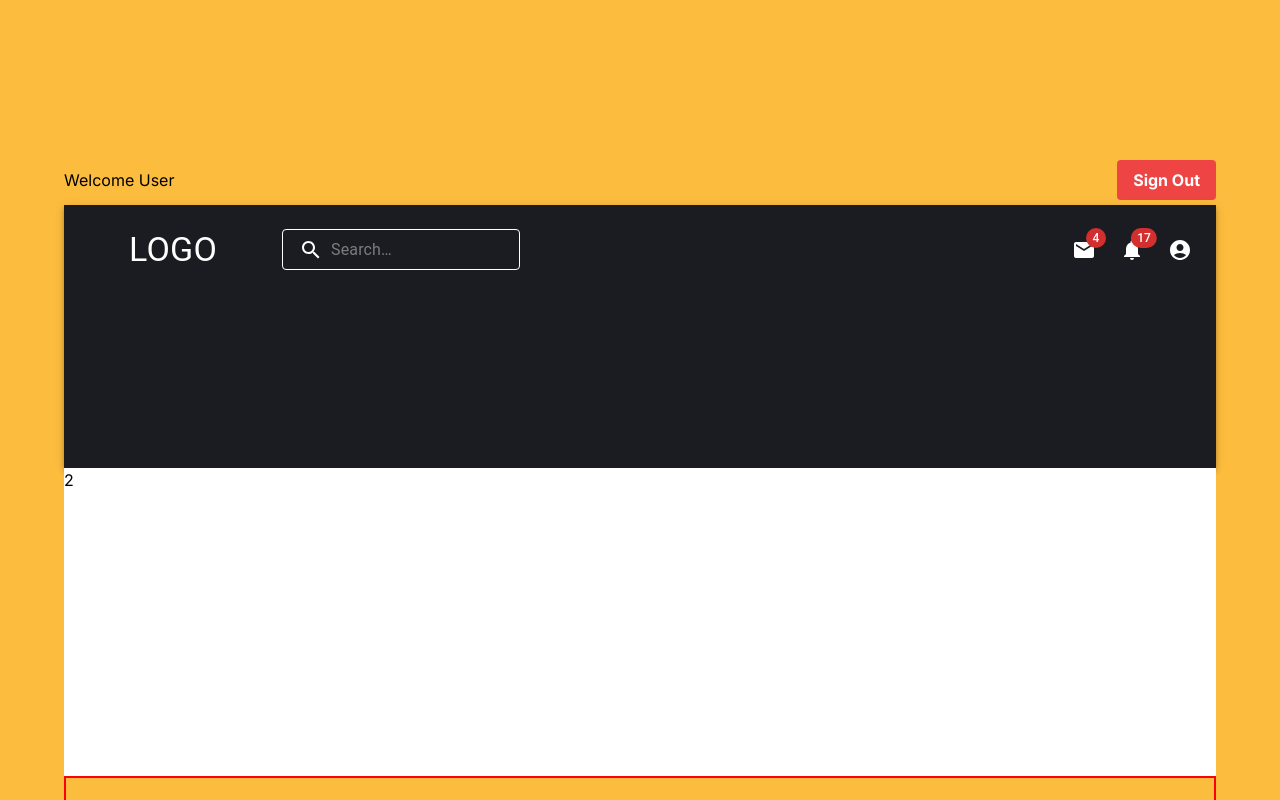
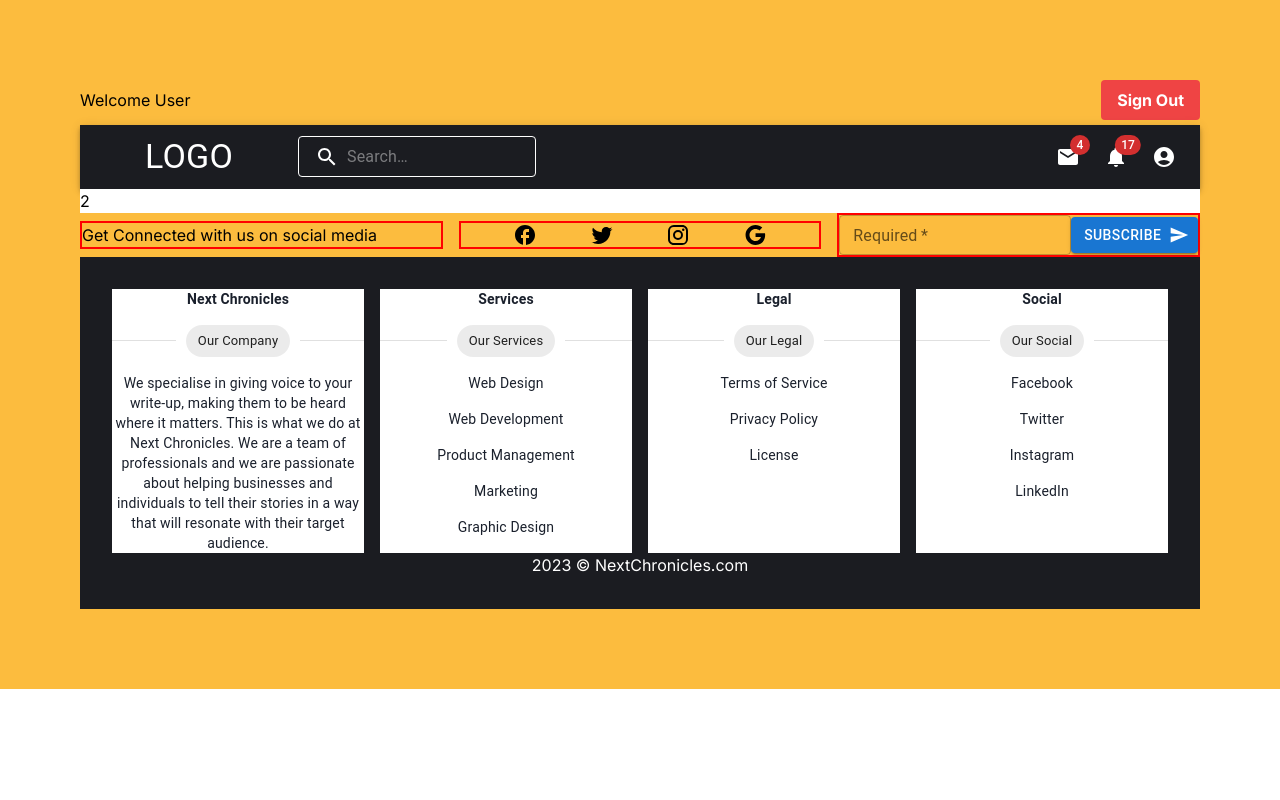
Before and after one commit to Bestbynature/NextChronicle, a Next.js app: page /dashboard in a window 1280 px wide. Shown: the top 800 px of the page. Built offline with nearby package versions, Linux system fonts and the light colour scheme.

Commit message:
Update the layout of the navbar

```diff
--- a/app/component/Appbar.tsx
+++ b/app/component/Appbar.tsx
@@ -190,9 +190,8 @@ export default function NavBar() {
 
   return (
     <Box
-    component={"div"}
-    sx={{ flexGrow: 1, height: "2em" }}>
-      <AppBar position="static" sx={{backgroundColor: "#1b1c21", height: "100%", paddingTop: ".8em"}}>
+    sx={{ flexGrow: 1 }}>
+      <AppBar position="static" sx={{backgroundColor: "#1b1c21"}}>
         <Toolbar>
           {/* <IconButton
             size="large"
--- a/app/dashboard/page.tsx
+++ b/app/dashboard/page.tsx
@@ -36,13 +36,13 @@ const Dashboard = () => {
         <div className="second">2</div>
         <div className="third">
           <div>Get Connected with us on social media</div>
-          <div style={{display: "flex", justifyContent: "space-around", width: "60%"}}>
+          <div style={{display: "flex", justifyContent: "space-evenly"}}>
             <FacebookRoundedIcon/>
             <TwitterIcon/>
             <InstagramIcon/>
             <GoogleIcon/>
           </div>
-          <div style={{display: "flex", alignItems: "center"}}>
+          <div style={{display: "flex", alignItems: "center", justifyContent: "flex-end"}}>
           <TextField
             size="small"
             required
@@ -50,7 +50,7 @@ const Dashboard = () => {
             label="Required"
             placeholder="Enter your email address"
           />
-          <Button variant="contained" endIcon={<SendIcon />}>Subscribe </Button>
+          <Button color="primary" variant="contained" endIcon={<SendIcon />}>Subscribe </Button>
           </div>
         </div>
         <Footer/>
--- a/app/globals.css
+++ b/app/globals.css
@@ -14,7 +14,7 @@
 .landing-page {
   text-align: center;
   padding: 50px;
-  background: linear-gradient(45deg, #FFC107, #FF5722, #E91E63);
+  background: linear-gradient(45deg, #FFC107, #FF5722, #e4759a);
   background-size: 300% 300%;
   animation: gradient-animation 10s infinite;
 }
@@ -83,10 +83,7 @@
 
   main{
     background-color: #fcbc3e;
-    height: 200vh;
-    display: flex;
-    flex-direction: column;
-    justify-content: center;
+    padding: 5em 5em;
     align-items: center;
   }
 
@@ -99,14 +96,8 @@
   }
 
   .inner {
-    width: 90%;
-    height: 80%;
-    display: flex;
-    flex-direction: column;
-    /* flex-grow: 1; */
-    /* display: grid;
-    grid-template-rows: repeat(4, minmax(auto, fit-content)); */
-
+    display: grid;
+    grid-template-rows: repeat(4, minmax(auto, fit-content));
   }
 
   .inner > div {
@@ -126,13 +117,16 @@
 
   .third {
     display: grid;
-    grid-template-columns: repeat(auto-fit, minmax(200px, 1fr));
-    /* flex-wrap: wrap; */
+    gap: 1em;
+    grid-template-columns: repeat(auto-fit, minmax(250px, 1fr));
     justify-content: space-evenly;
     align-items: center;
-    padding: 0 3em;
-    height: 4em;
-    border: 2px solid red;
+    /* padding: 0 3em; */
+    /* height: 4em; */
+  }
+
+  .third > div {
+    border: 2px solid red
   }
 
   footer {
@@ -163,5 +157,4 @@
     transform: translateY(-10px);
   }
 
-
   /* End of the styles for the main dashboard page */
--- a/next.config.js
+++ b/next.config.js
@@ -1,8 +1,4 @@
 /** @type {import('next').NextConfig} */
-const nextConfig = {
-    experimental: {
-        serverActions: true,
-    },
-}
+const nextConfig = {}
 
 module.exports = nextConfig
```
